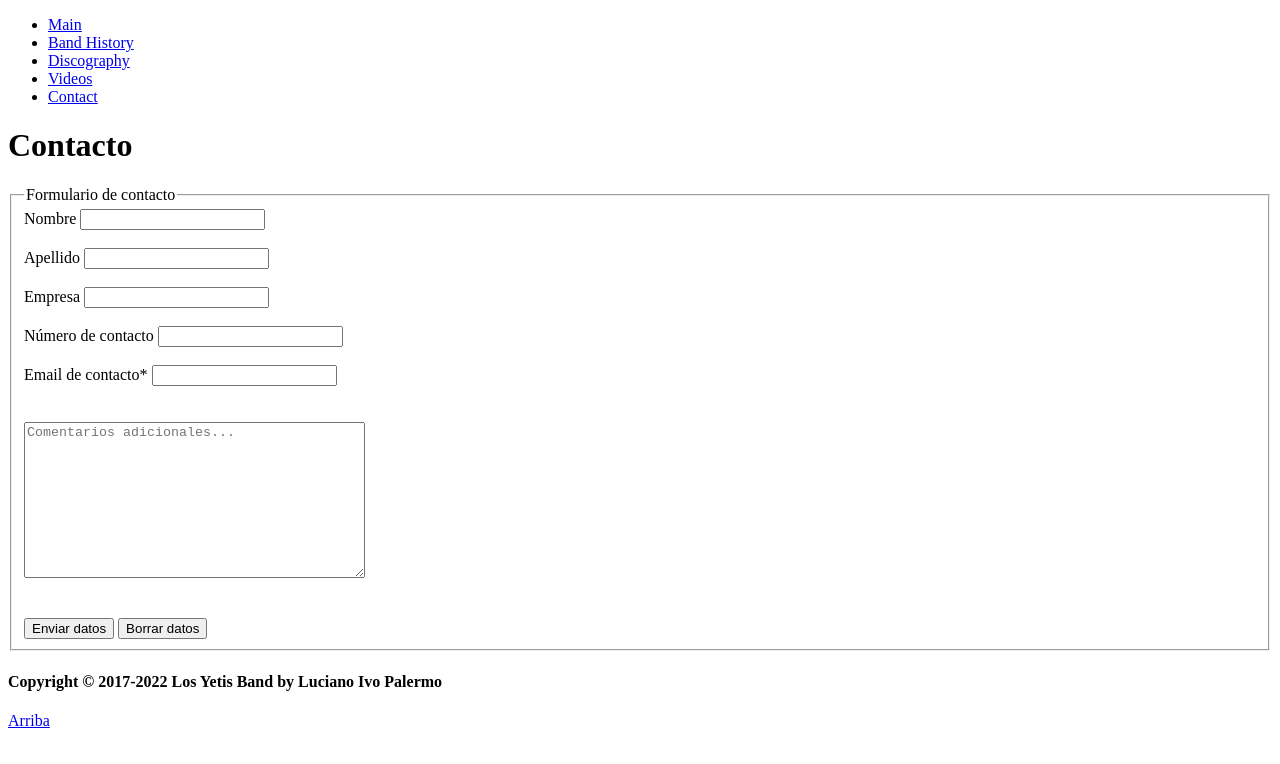
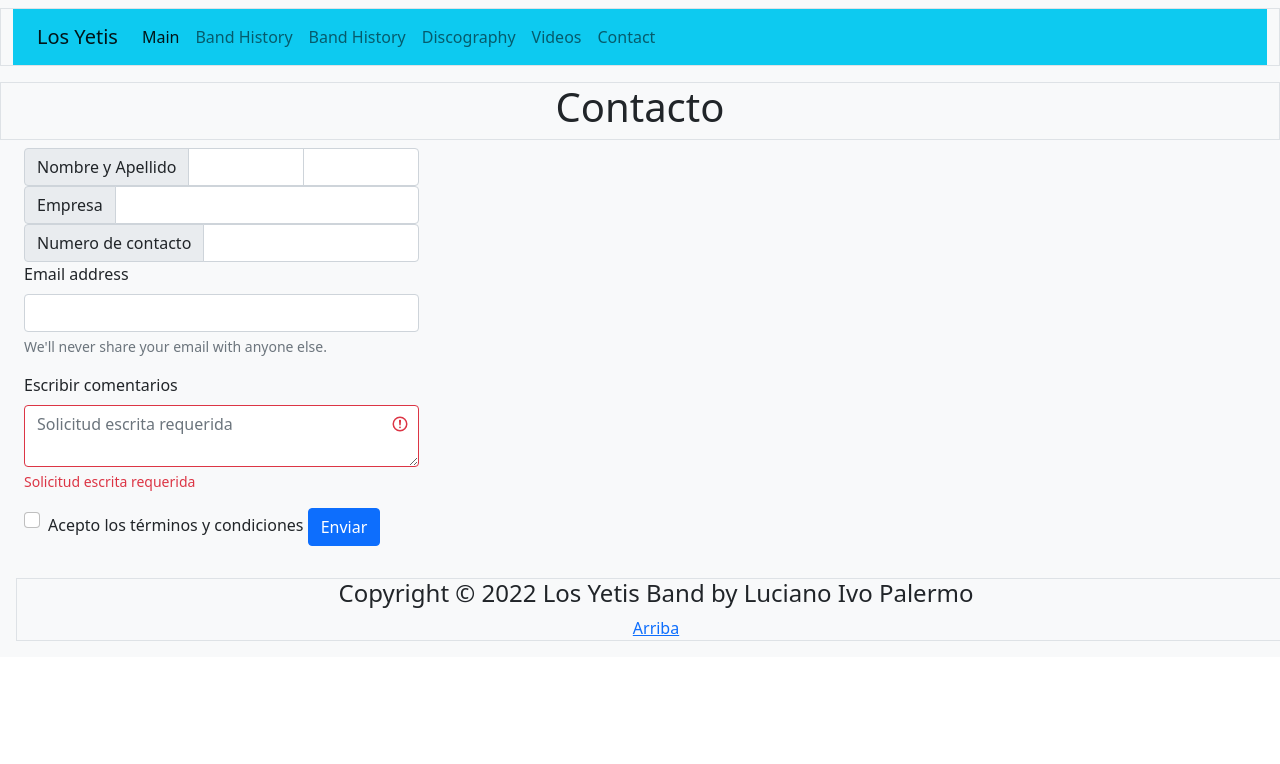
Before and after one commit to LucianoIvoPalermo/LosYetisBand_bootstrap2, a plain HTML site: page pages/contact.html in a window 1280 px wide. Drawn offline with nearby package versions, Linux system fonts and the light colour scheme; a web font is replaced by a local one.

Commit message:
bootstrap a contact

```diff
--- a/pages/contact.html
+++ b/pages/contact.html
@@ -4,6 +4,8 @@
     <meta charset="UTF-8">
     <meta http-equiv="X-UA-Compatible" content="IE=edge">
     <meta name="viewport" content="width=device-width, initial-scale=1.0">
+    <link href="https://cdn.jsdelivr.net/npm/bootstrap@5.1.3/dist/css/bootstrap.min.css" rel="stylesheet" integrity="sha384-1BmE4kWBq78iYhFldvKuhfTAU6auU8tT94WrHftjDbrCEXSU1oBoqyl2QvZ6jIW3" crossorigin="anonymous">
+    <script src="https://cdn.jsdelivr.net/npm/bootstrap@5.1.3/dist/js/bootstrap.bundle.min.js" integrity="sha384-ka7Sk0Gln4gmtz2MlQnikT1wXgYsOg+OMhuP+IlRH9sENBO0LRn5q+8nbTov4+1p" crossorigin="anonymous"></script>
     <link rel="apple-touch-icon" sizes="180x180" href="/Icono/apple-touch-icon.png">
     <link rel="icon" type="image/png" sizes="32x32" href="/Icono/favicon-32x32.png">
     <link rel="icon" type="image/png" sizes="16x16" href="/Icono/favicon-16x16.png">
@@ -15,61 +17,97 @@
     <title>Los Yetis Band - Contacto</title>
 </head>
 <body>
-    <div class="grid">
-        <nav class="links">
-            <ul>
-                <li><a href="/index.html" id="arriba">Main</a></li>
-                <li><a href="/Pages/bandhistory.html">Band History</a></li>
-                <li><a href="/Pages/discography.html">Discography</a></li>
-                <li><a href="/Pages/videos.html">Videos</a></li>
-                <li><a href="/Pages/contact.html">Contact</a></li>
+    <div class="container-fluid bg-light">
+        <div class="row">
+            <div class="col-12 border mt-2">
+                <nav class="navbar navbar-expand-lg navbar-light bg-info">
+                    <div class="container-fluid">
+                      <a class="navbar-brand" href="#">Los Yetis</a>
+                      <button class="navbar-toggler" type="button" data-bs-toggle="collapse" data-bs-target="#navbarNav" aria-controls="navbarNav" aria-expanded="false" aria-label="Toggle navigation">
+                        <span class="navbar-toggler-icon"></span>
+                      </button>
+                      <div class="collapse navbar-collapse" id="navbarNav">
+                        <ul class="navbar-nav">
+                          <li class="nav-item">
+                            <a class="nav-link active" aria-current="page" href="/index.html" id="arriba">Main</a>
+                          </li>
+                          <li class="nav-item">
+                            <a class="nav-link" href="/Pages/bandhistory.html">Band History</a>
+                          </li>
+                          <li class="nav-item">
+                            <a class="nav-link" href="/Pages/bandhistory.html">Band History</a>
+                          </li>
+                          <li class="nav-item">
+                            <a class="nav-link" href="/Pages/discography.html">Discography</a>
+                          </li>
+                          <li class="nav-item">
+                            <a class="nav-link" href="/Pages/videos.html">Videos</a>
+                          </li>
+                          <li class="nav-item">
+                            <a class="nav-link" href="/Pages/contact.html">Contact</a>
+                          </li>
                         </ul>
+                      </div>
+                    </div>
                 </nav>
+            </div>
+        </div>
+        <div class="row">
+            <div class="col-12 border mt-3 bg-light text-center">
             <header class="title">
                 <h1 class="titulo">
                     Contacto
                 </h1>
             </header>
-        <main class="area contact">
-            <section class="form">
-                <form action="">
-                    <fieldset>
-                        <legend>Formulario de contacto</legend>
-                        <div>
-                        <label for="Nombre">Nombre</label>
-                        <input type="text" name="nombre">
-                        </div><br>
-                        <div>
-                        <label for="Apellido">Apellido</label>
-                        <input type="text" name="apellido">
-                        </div><br>
-                        <div>
-                        <label for="Empresa">Empresa</label>
-                        <input type="text" name="Empresa">
-                        </div><br>
-                        <div>
-                        <label for="Numero de contacto">Número de contacto</label>
-                        <input type="number" name="Telefono de contacto">
-                        </div><br>
-                        <div>
-                        <label for="email">Email de contacto*</label>
-                        <input type="email" name="email" required>
-                        </div><br>
-                        <div>
-                        <label for="comentario"></label><br>
-                        <textarea name="comentario" id="coment" cols="40" rows="10" placeholder="Comentarios adicionales..."></textarea>
         </div>
-                        <br><br>
-                        <input type="submit" value="Enviar datos">
-                        <input type="reset" value="Borrar datos">
-                    </fieldset>
+    </div>
+    <main class="container-fluid">
+        <div class="row">
+            <div class="col-xs-12 col-md-6 col-lg-4 mt-2 bg-light">
+                <form>
+                    <div class="input-group">
+                        <span class="input-group-text">Nombre y Apellido</span>
+                        <input type="text" aria-label="First name" class="form-control">
+                        <input type="text" aria-label="Last name" class="form-control">
+                    </div>
+                    <div class="input-group">
+                        <span class="input-group-text">Empresa</span>
+                        <input type="text" aria-label="First name" class="form-control">
+                    </div>
+                    <div class="input-group">
+                        <span class="input-group-text">Numero de contacto</span>
+                        <input type="number" aria-label="First name" class="form-control">
+                    </div>
+                    <div class="mb-3">
+                        <label for="exampleInputEmail1" class="form-label">Email address</label>
+                        <input type="email" class="form-control" id="exampleInputEmail1" aria-describedby="emailHelp">
+                        <div id="emailHelp" class="form-text">We'll never share your email with anyone else.</div>
+                    </div>
+                    <div class="mb-3">
+                          <label for="validationTextarea" class="form-label">Escribir comentarios</label>
+                          <textarea class="form-control is-invalid" id="validationTextarea" placeholder="Solicitud escrita requerida" required></textarea>
+                          <div class="invalid-feedback">
+                            Solicitud escrita requerida
+                          </div>
+                        </div>
+                        <div class="mb-3 form-check">
+                        <input type="checkbox" class="form-check-input" id="exampleCheck1">
+                        <label class="form-check-label" for="exampleCheck1">Acepto los términos y condiciones</label>
+                        <button type="submit" class="btn btn-primary">Enviar</button>
+                    </div>
                 </form>
-            </section>
+            </div>
+        </div>
     </main>
+        <div class="row">
+            <div class="col-12 border m-3 bg-light text-center">
                 <footer class="foot">
-            <h4>Copyright © 2017-2022 Los Yetis Band by Luciano Ivo Palermo</h4>
+                    <h4>
+                        Copyright © 2022 Los Yetis Band by Luciano Ivo Palermo
+                    </h4>
                     <a href="#arriba">Arriba</a>
                 </footer>
             </div>
+        </div>
 </body>
 </html>
```
Also changed, not shown: pages/discography.html (+2 -0 lines), pages/videos.html (+2 -0 lines). Lines whose indentation alone changed are shown as unchanged.
